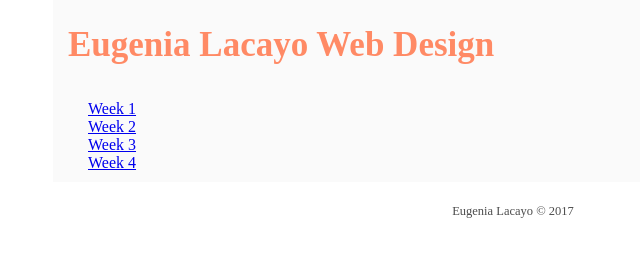
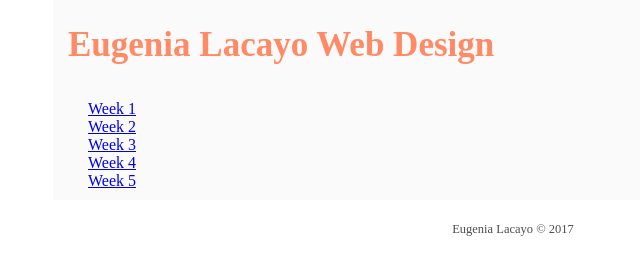
Before and after one commit to lacae140/el-wdb, a plain HTML site: page index.html in a window 1280 px wide. Shown: the whole page, without its empty margins (137-777 px from the left). Drawn offline with Linux system fonts and the light colour scheme; files that its build step writes are made by us from their sources.

Commit message:
add week

```diff
--- a/index.html
+++ b/index.html
@@ -17,6 +17,7 @@
             <li><a class="folders" href="week3/index.html">Week 3</a></li>
             <li><a class="folders" href="week4/work.html">Week 4</a></li>
             </ul>
+            <li><a class="folders" href="week5/about.html">Week 5</a></li>
         </nav>
 
         </header>
```
Also changed, not shown: 1 other file.
